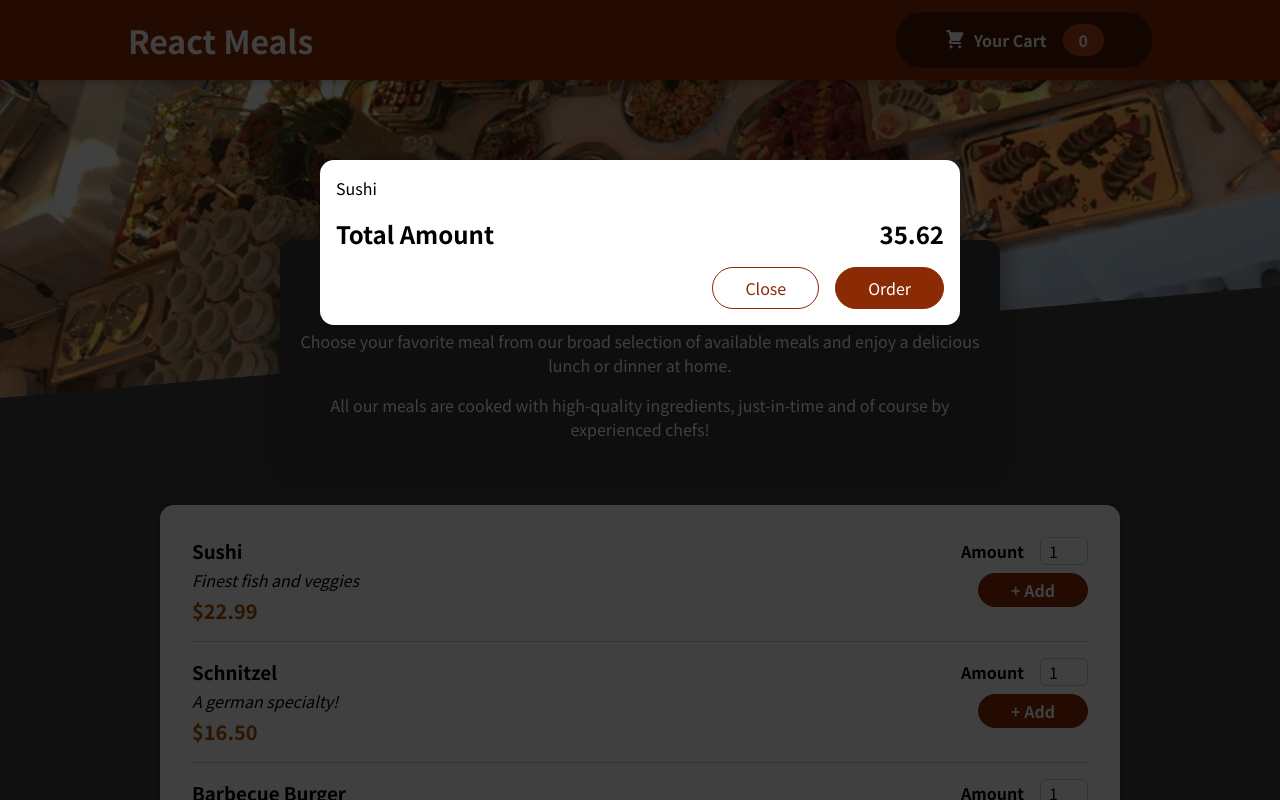
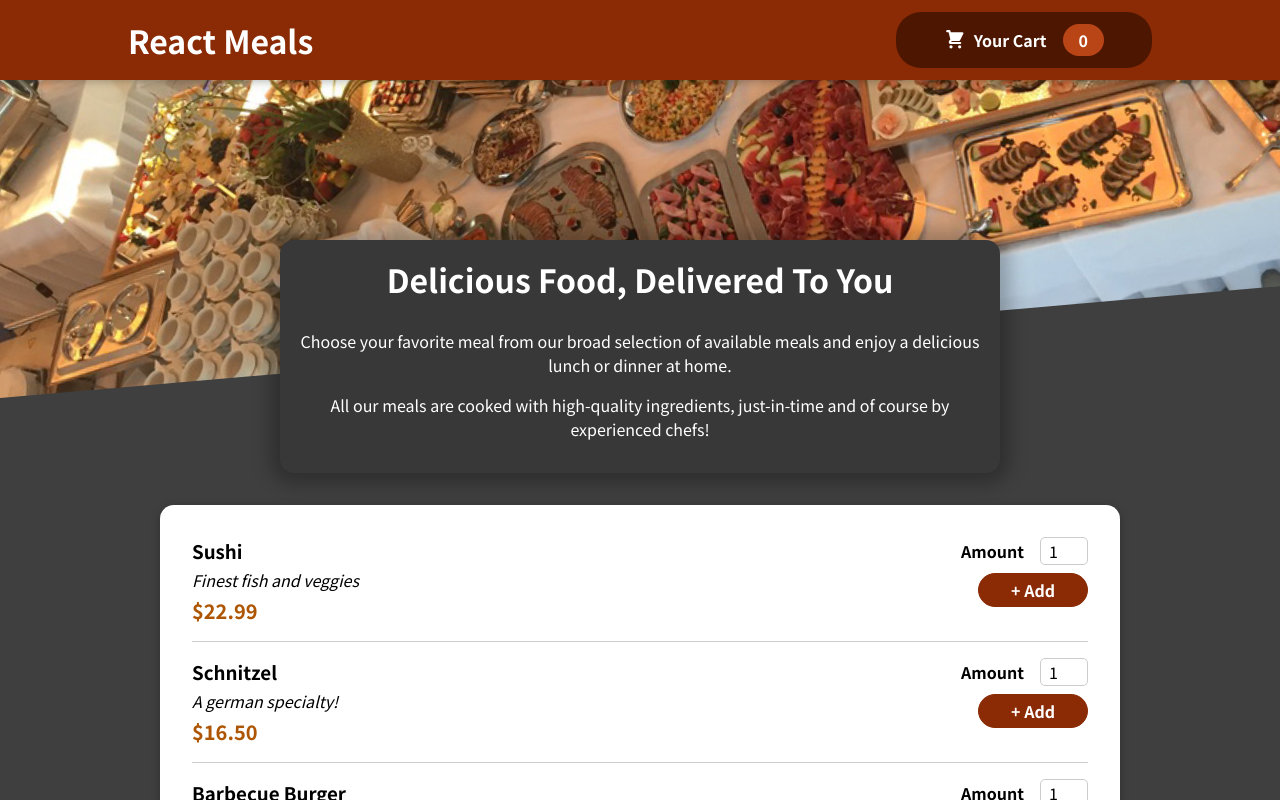
Before and after one commit to Subha-5/Meals-App-with-Cart, a React (Vite) app: page / in a window 1280 px wide. Shown: the top 800 px of the page. Built offline with nearby package versions, Linux system fonts and the light colour scheme.

Commit message:
managing cart and modal state

```diff
--- a/src/App.jsx
+++ b/src/App.jsx
@@ -1,13 +1,22 @@
-import React from "react";
+import React, { useState } from "react";
 import Header from "./components/Layout/Header";
 import Meals from "./components/Meals/Meals";
 import Cart from "./components/Cart/Cart";
 
 function App() {
+  const [cartIsShown, setCartIsShown] = useState(false);
+
+  const showCartHandler = () => {
+    setCartIsShown(true);
+  };
+  const hideCartHandler = () => {
+    setCartIsShown(false);
+  };
+
   return (
     <React.Fragment>
-      <Cart />
-      <Header />
+      {cartIsShown && <Cart onHideCart={hideCartHandler} />}
+      <Header onShowCart={showCartHandler} />
       <main>
         <Meals />
       </main>
--- a/src/components/Cart/Cart.jsx
+++ b/src/components/Cart/Cart.jsx
@@ -1,7 +1,7 @@
 import classes from "./Cart.module.css";
 import Modal from "../UI/Modal";
 
-const Cart = () => {
+const Cart = ({onHideCart: onClose}) => {
   const cartItems = (
     <ul className={classes["cart-items"]}>
       {[{ id: "c1", name: "Sushi", amount: 2, price: 12.99 }].map((item) => (
@@ -10,14 +10,14 @@
     </ul>
   );
   return (
-    <Modal>
+    <Modal onClose={onClose}>
       {cartItems}
       <div className={classes.total}>
         <span>Total Amount</span>
         <span>35.62</span>
       </div>
       <div className={classes.actions}>
-        <button className={classes["button--alt"]}>Close</button>
+        <button className={classes["button--alt"]} onClick={onClose}>Close</button>
         <button className={classes.button}>Order</button>
       </div>
     </Modal>
--- a/src/components/Layout/Header.jsx
+++ b/src/components/Layout/Header.jsx
@@ -3,12 +3,12 @@
 
 import HeaderCartButton from './HeaderCartButton';
 
-const Header = () => {
+const Header = (props) => {
   return (
     <>
       <header className={classes.header}>
         <h1>React Meals</h1>
-        <HeaderCartButton/>
+        <HeaderCartButton onClick={props.onShowCart} />
       </header>
       <div className={classes['main-image']}>
         <img src={mealsImage} alt="A table full of delicious food" />
--- a/src/components/Layout/HeaderCartButton.jsx
+++ b/src/components/Layout/HeaderCartButton.jsx
@@ -1,9 +1,9 @@
 import classes from './HeaderCartButton.module.css'
 import CartIcon from "../Cart/CartIcon"
 
-const HeaderCartButton = () => {
+const HeaderCartButton = ({onClick}) => {
   return (
-    <button className={classes.button}>
+    <button className={classes.button} onClick={onClick}>
         <span className={classes.icon}><CartIcon /></span>
         <span>Your Cart</span>
         <span className={classes.badge}>0</span>
--- a/src/components/UI/Modal.jsx
+++ b/src/components/UI/Modal.jsx
@@ -4,7 +4,7 @@
 import classes from "./Modal.module.css";
 
 const Backdrop = (props) => {
-  return <div className={classes.backdrop}></div>;
+  return <div className={classes.backdrop} onClick={props.onClose}></div>;
 };
 
 const ModalOverlay = (props) => {
@@ -20,7 +20,7 @@
 const Modal = (props) => {
   return (
     <Fragment>
-      {ReactDOM.createPortal(<Backdrop />, portalElement)}
+      {ReactDOM.createPortal(<Backdrop onClose={props.onClose} />, portalElement)}
       {ReactDOM.createPortal(
         <ModalOverlay>{props.children}</ModalOverlay>,
         portalElement
```
